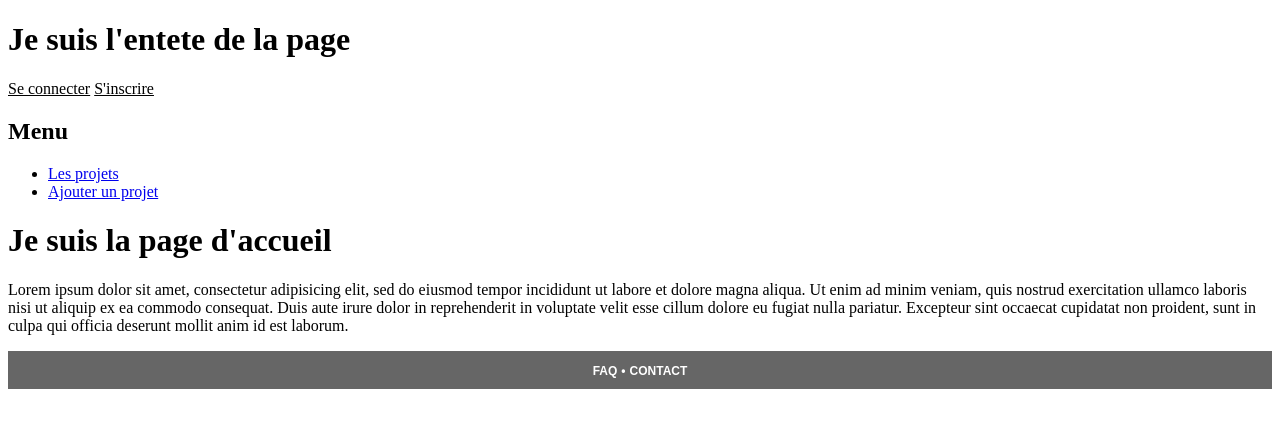
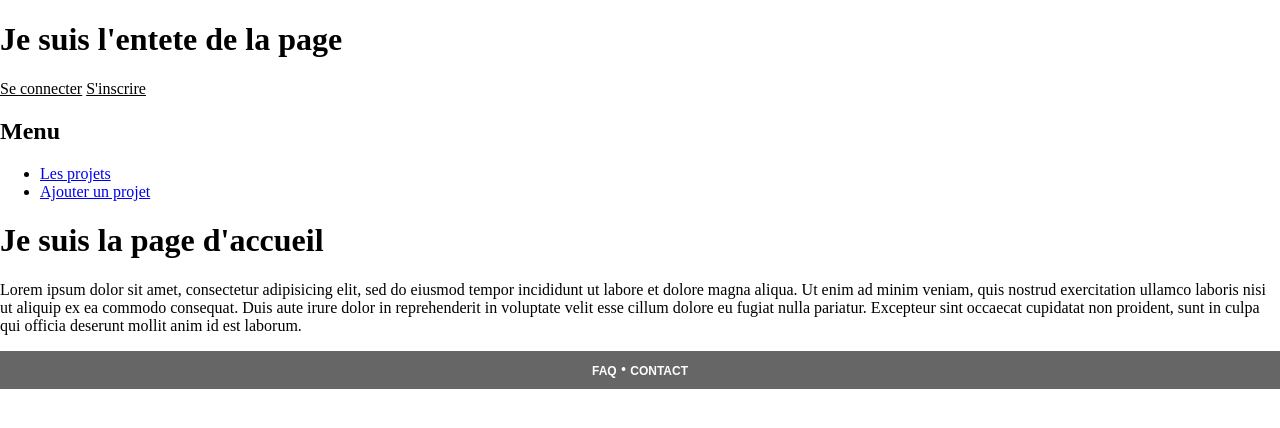
Before and after one commit to nicolasprvd/projet_tic, a PHP site: page / in a window 1280 px wide. Shown: the top 428 px of the page. Run offline with PHP 8.4, Linux system fonts and the light colour scheme; data that the repository does not hold is empty.

Commit message:
Modifications Footer

```diff
--- a/css/style.css
+++ b/css/style.css
@@ -254,9 +254,14 @@
     background-color: #666666;
     /*width: 100%;*/
     text-align: center;
+    color: #ffffff;
 }
 
 .theFooter .footer_liens a{
+    color: #ffffff;
     text-decoration: none;
-    color: #ffffff;
 }
+
+.theFooter .footer_liens a:hover {
+    text-decoration: underline;
+}
--- a/include/footer.php
+++ b/include/footer.php
@@ -2,7 +2,7 @@
 <footer class="theFooter pas">
     <p class="footer_liens man">
         <a href="#" class="font-x-small bold upper">FAQ</a>
-        <a href="#" class="font-x-small bold upper">•</a>
+        •
         <a href="#" class="font-x-small bold upper">Contact</a>
 </footer>
 </html>
--- a/index.php
+++ b/index.php
@@ -14,15 +14,16 @@
 <!DOCTYPE html>
 <html lang="fr" dir="ltr">
 <head>
-		<meta http-equiv="Content-Type" content="text/html; charset=UTF-8" />
+    <meta http-equiv="Content-Type" content="text/html; charset=UTF-8"/>
     <meta name="viewport" content="width=device-width, initial-scale=1">
-		<meta name="keywords" content="TIC" />
+    <meta name="keywords" content="TIC"/>
     <meta name="Projets TIC" content="Projets TIC"/>
     <link rel="stylesheet" href="css/style_connexion.css">
-      <link rel="stylesheet" href="css/style.css" />
+    <link rel="stylesheet" href="css/style.css"/>
     <title>Gestion des projets TIC</title>
 </head>
-  <body>
+
+<body class="man">
 
 <!-- ENTETE -->
 <header>
@@ -36,22 +37,20 @@
 <div>
     <?php
     //Si $_GET['page'] n'est pas définie alors on affiche la page d'accueil
-        if(!isset($_GET['page'])) {
+    if (!isset($_GET['page'])) {
         include "include/accueil.php";
-        }else if(isset($_GET['page']) && preg_match('/(form)/', $_GET['page'])){
+    } else if (isset($_GET['page']) && preg_match('/(form)/', $_GET['page'])) {
         //Si la page est définie et que c'est un formulaire alors on l'inclut
-          include "pages/formulaires/".$_GET['page'];
-        }else {
+        include "pages/formulaires/" . $_GET['page'];
+    } else {
         //Si la page est définie alors on l'inclut
-          include "pages/".$_GET['page'];
+        include "pages/" . $_GET['page'];
     }
     ?>
 </div>
 
 <!-- PIED DE PAGE -->
-    <footer>
 <?php include "include/footer.php"; ?>
-    </footer>
 
 </body>
 </html>
```
Lines whose indentation alone changed are shown as unchanged.
